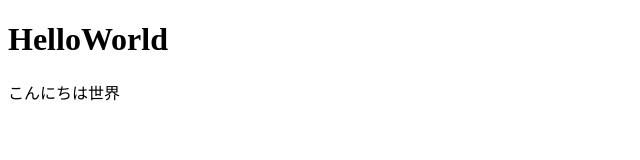
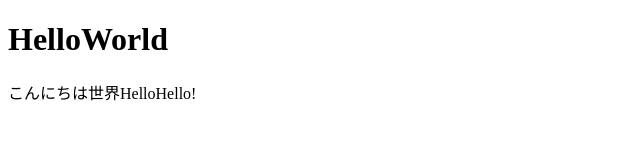
Before and after one commit to shigeyama/WebSite20170517, a plain HTML site: page index.html in a window 1280 px wide. Shown: the full height of the page, 0-640 px from the left. Drawn offline with Linux system fonts and the light colour scheme.

Commit message:
Update index.html

```diff
--- a/index.html
+++ b/index.html
@@ -6,6 +6,6 @@
 </head>
 <body>
   <h1>HelloWorld</h1>
-  <p>こんにちは世界</p>
+  <p>こんにちは世界HelloHello!</p>
 </body>
 </html>
```
